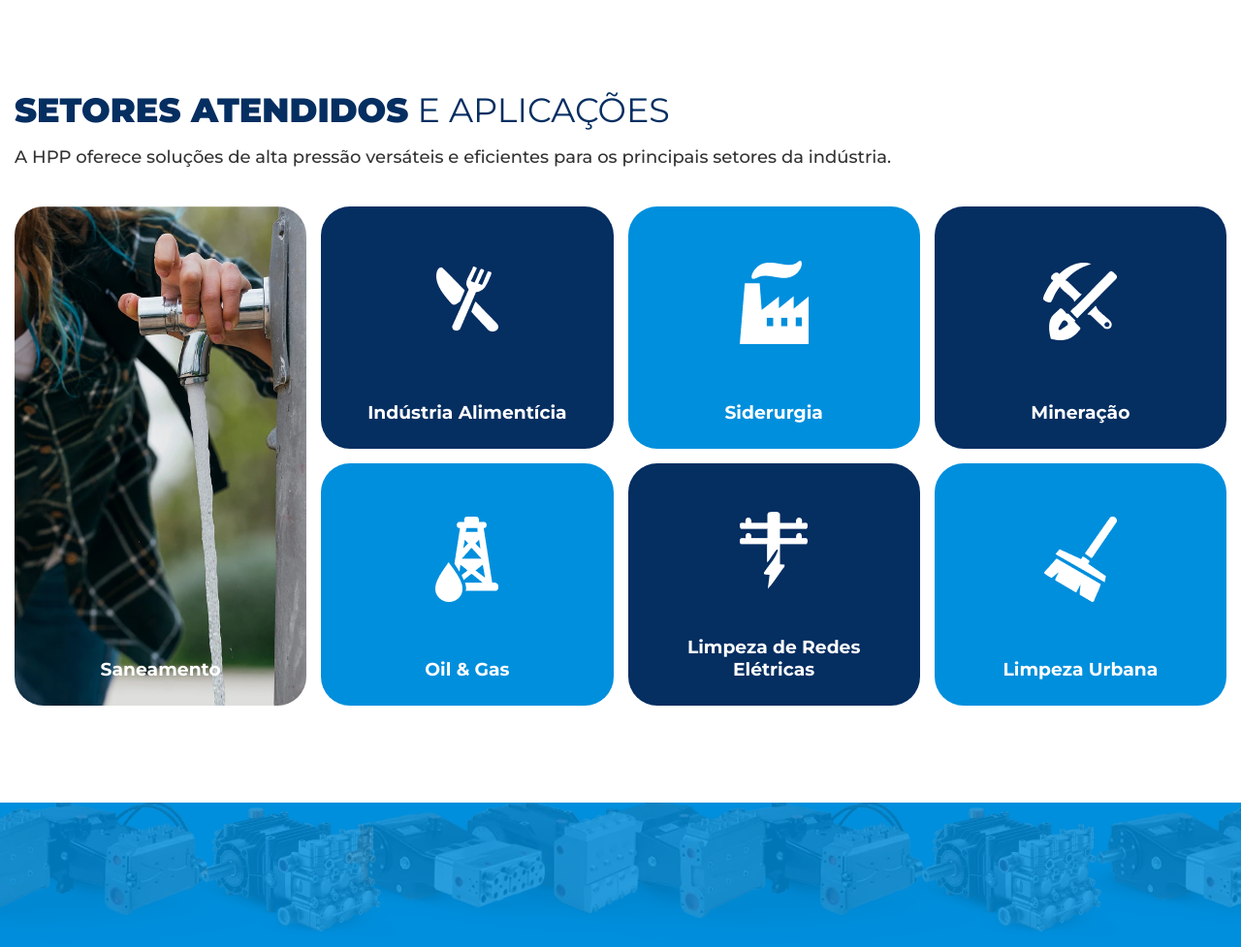
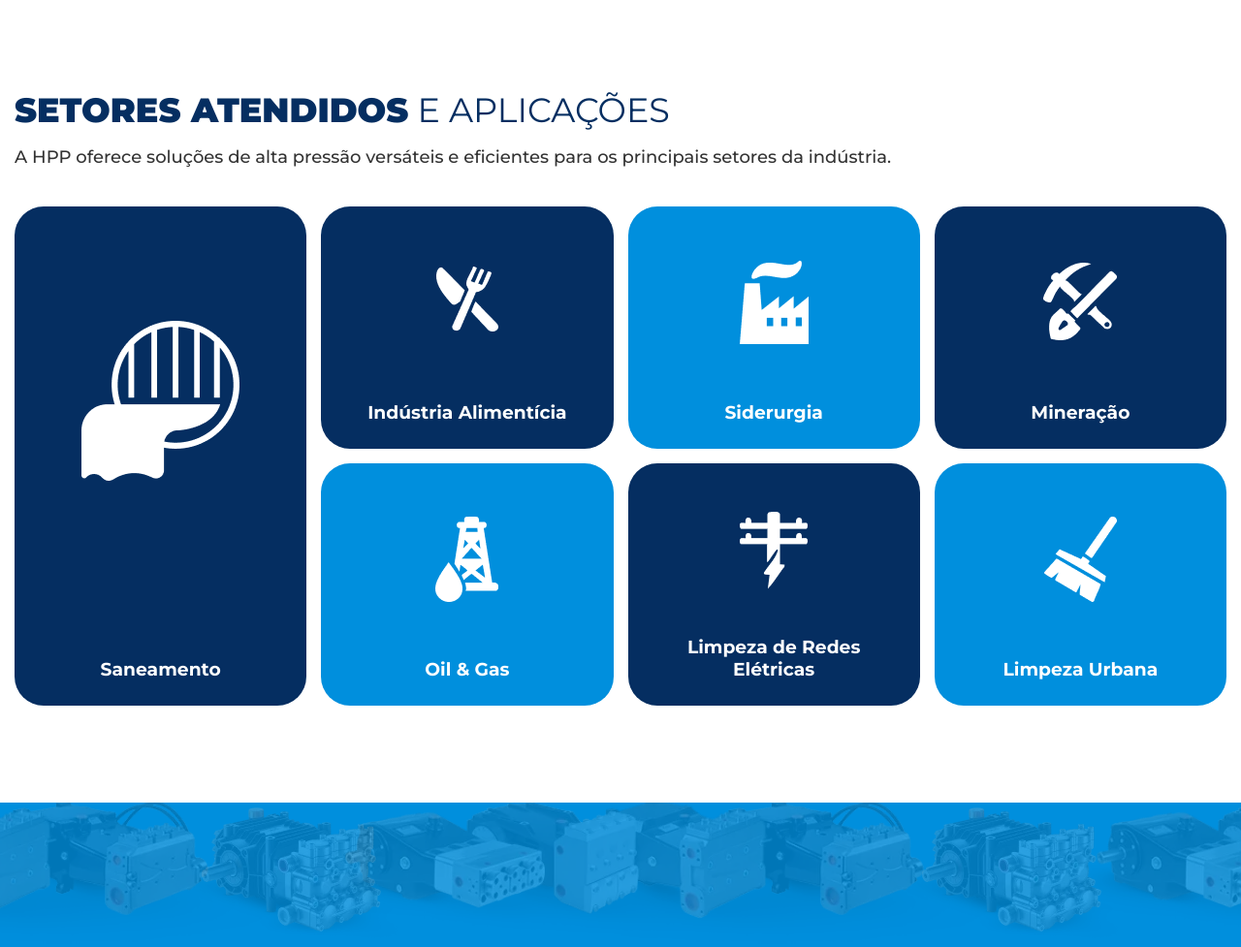
Before and after one commit to wellarj/hpp-landingpages, a PHP site: page /outros-segmentos.php in a window 1280 px wide; the page is wider, and only the part inside the window is pictured. Shown: the part 2250-3227 px from the top of that part at 97% size. Run offline with PHP 8.4, Linux system fonts and the light colour scheme; some libraries are stand-ins or nearby versions.

Commit message:
Inclusão de icone em Saneamento Básico - Outros Segmentos

```diff
--- a/outros-segmentos.php
+++ b/outros-segmentos.php
@@ -205,6 +205,7 @@
 						<div class="row">
 							<div class="w-3 image-saneamento">
 								<div class="card-icons card-saneamento">
+									<img src="images/ic-4-7.png" alt="Indústria Alimentícia" title="Indústria Alimentícia">
 									<h3>Saneamento</h3>
 								</div>
 							</div>
--- a/style.css
+++ b/style.css
@@ -915,6 +915,10 @@ section#contactForm form button:hover {
     height: 250px;
 }
 
+.card-icons.card-saneamento {
+    background: #052e61;
+}
+
 /*Responsivo Geral*/
 @media (max-width: 1400px) {
     nav.stick {
```
Also changed, not shown: images/ic-4-7.png (added).
